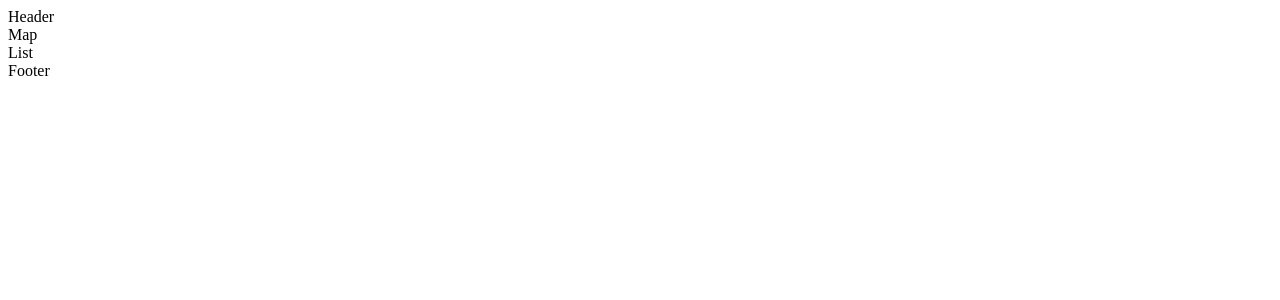
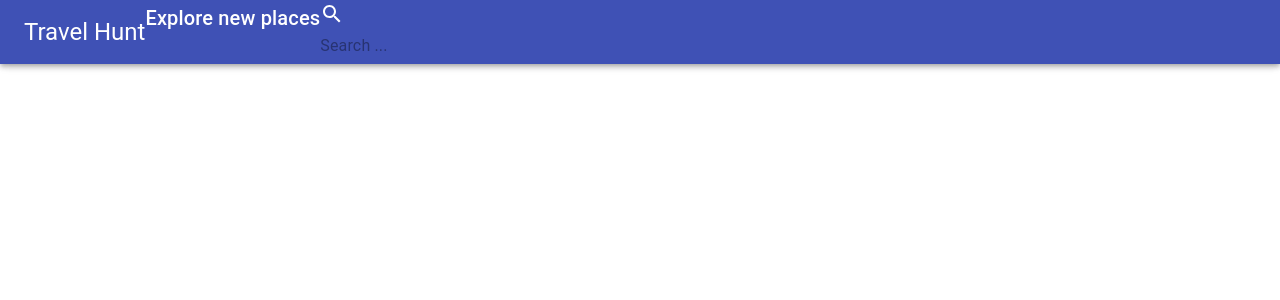
Before and after one commit to 99sdawkhar/travel-hunt, a React (Create React App) app: page / in a window 1280 px wide. Shown: the top 300 px of the page. Built offline with nearby package versions, Linux system fonts and the light colour scheme.

Commit message:
refactor: Header structure

```diff
--- a/src/components/Header/Header.jsx
+++ b/src/components/Header/Header.jsx
@@ -1,8 +1,30 @@
 import React from 'react'
+import { Autocomplete } from '@react-google-maps/api'
+import { AppBar, Toolbar, Typography, InputBase, Box } from '@material-ui/core'
+import SearchIcon from '@material-ui/icons/Search'
 
 const Header = () => {
   return (
-    <div>Header</div>
+    <AppBar>
+      <Toolbar>
+        <Typography variant="h5" >
+          Travel Hunt
+        </Typography>
+        <Box display="flex">
+          <Typography variant="h6" >
+            Explore new places
+          </Typography>
+          {/* <Autocomplete> */}
+            <div >
+              <div >
+                <SearchIcon />
+              </div>
+              <InputBase placeholder="Search ... " />
+            </div>
+          {/* </Autocomplete> */}
+        </Box>
+      </Toolbar>
+    </AppBar>
   )
 }
 
```
